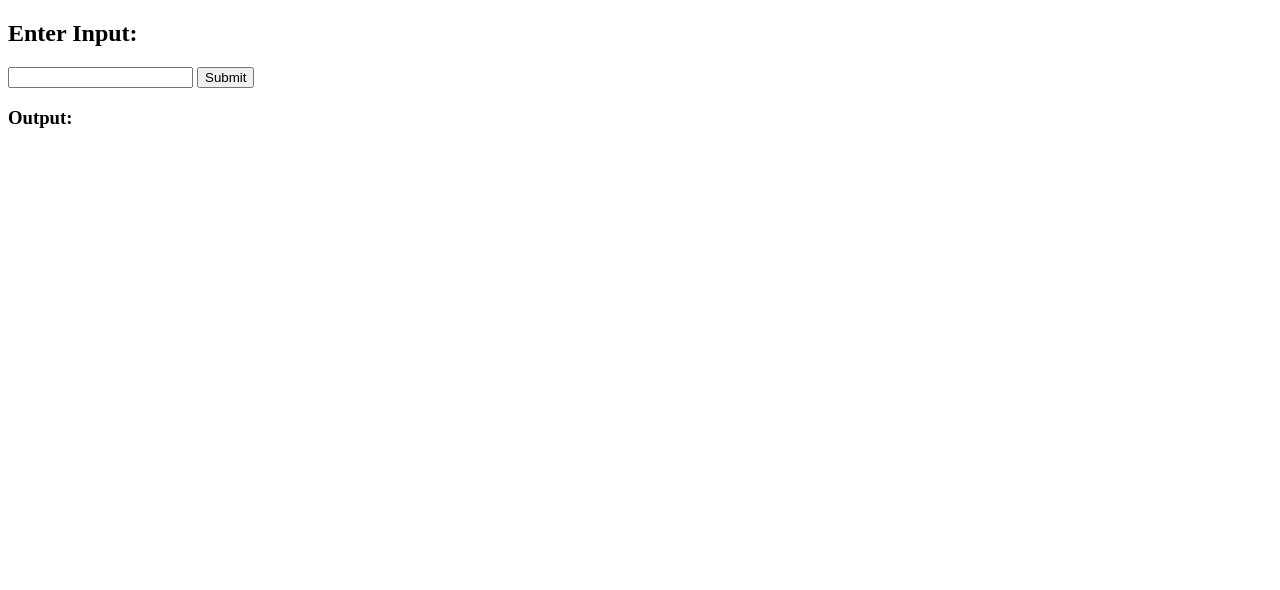
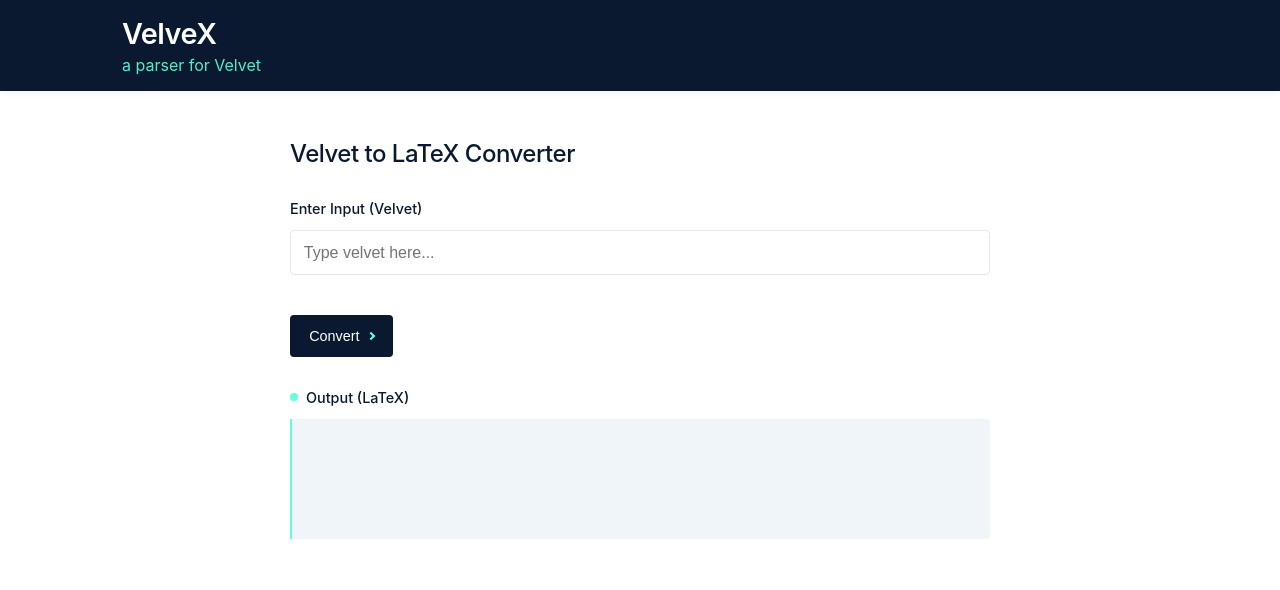
Before and after one commit to AtharvDubey12/velveX-cpp, a website: page public/index.html in a window 1280 px wide. Drawn offline with Linux system fonts and the light colour scheme.

```diff
--- a/public/index.html
+++ b/public/index.html
@@ -1,16 +1,40 @@
 <!DOCTYPE html>
-<html>
+<html lang="en">
 <head>
-    <title>C++ Processor</title>
+    <meta charset="UTF-8">
+    <meta name="viewport" content="width=device-width, initial-scale=1.0">
+    <title>VelveX</title>
+    <link rel="stylesheet" href="style.css">
 </head>
 <body>
-    <h2>Enter Input:</h2>
-    <input type="text" id="inputBox" />
-    <button onclick="submitInput()">Submit</button>
-    <h3>Output:</h3>
-    <p id="outputBox"></p>
+    <nav>
+        <div class="nav-container">
+            <div class="brand">VelveX</div>
+            <div class="headline">a parser for Velvet</div>
+        </div>
+    </nav>
 
-    <script src="script.js">
+    <main>
+        <div class="container">
+            <h1>Velvet to LaTeX Converter</h1>
+
+            <div class="input-container">
+                <label for="inputBox">Enter Input (Velvet)</label>
+                <input type="text" id="inputBox" placeholder="Type velvet here..." />
+            </div>
+
+            <button onclick="submitInput()">Convert</button>
+
+            <div class="output-container">
+                <div class="output-label">Output (LaTeX)</div>
+                <div id="outputBox">
+                </div>
+                <div class="loader"></div>
+            </div>
+        </div>
+    </main>
+
+        <script src="script.js">
     </script>
 </body>
 </html>
--- a/public/script.js
+++ b/public/script.js
@@ -1,5 +1,11 @@
 async function submitInput() {
         const input = document.getElementById('inputBox').value;
+        const outputContainer = document.querySelector('.output-container');
+
+        // Show loading indicator
+        outputContainer.classList.add('loading');
+
+        try {
             const res = await fetch('/process', {
                 method: 'POST',
                 headers: {'Content-Type': 'application/json'},
@@ -7,4 +13,10 @@
             });
             const text = await res.text();
             document.getElementById('outputBox').innerText = text;
+        } catch (error) {
+            document.getElementById('outputBox').innerText = 'Error processing request';
+        } finally {
+            // Hide loading indicator
+            outputContainer.classList.remove('loading');
         }
+    }
--- /dev/null
+++ b/public/style.css
@@ -0,0 +1,204 @@
+        :root {
+            --navy: #0a192f;
+            --green: #64ffda;
+            --white: #ffffff;
+            --light-gray: #f0f5f9;
+            --medium-gray: #e4e7eb;
+            --shadow: rgba(0, 0, 0, 0.05);
+        }
+
+        * {
+            margin: 0;
+            padding: 0;
+            box-sizing: border-box;
+        }
+
+        body {
+            font-family: -apple-system, BlinkMacSystemFont, 'Segoe UI', Roboto, Oxygen, Ubuntu, Cantarell, sans-serif;
+            background-color: var(--white);
+            color: var(--navy);
+            min-height: 100vh;
+            margin: 0;
+            padding: 0;
+        }
+
+        nav {
+            background-color: var(--navy);
+            width: 100%;
+            padding: 1rem 0;
+            box-shadow: 0 2px 8px var(--shadow);
+        }
+
+        .nav-container {
+            max-width: 1100px;
+            margin: 0 auto;
+            padding: 0 2rem;
+            display: flex;
+            flex-direction: column;
+            align-items: flex-start;
+        }
+
+        .brand {
+            color: var(--white);
+            font-size: 1.8rem;
+            font-weight: 600;
+            letter-spacing: -0.5px;
+        }
+
+        .headline {
+            color: var(--green);
+            font-size: 1rem;
+            font-weight: 400;
+            opacity: 0.9;
+            margin-top: 0.25rem;
+        }
+
+        main {
+            padding: 3rem 2rem;
+            display: flex;
+            justify-content: center;
+        }
+
+        .container {
+            width: 100%;
+            max-width: 700px;
+        }
+
+        h1 {
+            font-size: 1.5rem;
+            font-weight: 500;
+            margin-bottom: 2rem;
+            color: var(--navy);
+            letter-spacing: -0.5px;
+        }
+
+        .input-container {
+            margin-bottom: 2.5rem;
+        }
+
+        label {
+            display: block;
+            margin-bottom: 0.8rem;
+            font-size: 0.9rem;
+            font-weight: 500;
+            color: var(--navy);
+        }
+
+        input[type="text"] {
+            width: 100%;
+            padding: 0.8rem;
+            font-size: 1rem;
+            border: 1px solid var(--medium-gray);
+            border-radius: 4px;
+            background-color: var(--white);
+            transition: border 0.2s ease;
+        }
+
+        input[type="text"]:focus {
+            outline: none;
+            border-color: var(--green);
+            box-shadow: 0 0 0 2px rgba(100, 255, 218, 0.2);
+        }
+
+        button {
+            background-color: var(--navy);
+            color: var(--white);
+            border: none;
+            border-radius: 4px;
+            padding: 0.8rem 1.2rem;
+            font-size: 0.9rem;
+            cursor: pointer;
+            transition: all 0.2s ease;
+            display: inline-flex;
+            align-items: center;
+        }
+
+        button:hover {
+            background-color: rgba(10, 25, 47, 0.9);
+        }
+
+        button::after {
+            content: "";
+            display: inline-block;
+            width: 4px;
+            height: 4px;
+            border-right: 2px solid var(--green);
+            border-bottom: 2px solid var(--green);
+            transform: rotate(-45deg);
+            margin-left: 0.5rem;
+        }
+
+        .output-container {
+            margin-top: 2rem;
+        }
+
+        .output-label {
+            font-size: 0.9rem;
+            font-weight: 500;
+            margin-bottom: 0.8rem;
+            color: var(--navy);
+            display: flex;
+            align-items: center;
+        }
+
+        .output-label::before {
+            content: "";
+            display: inline-block;
+            width: 8px;
+            height: 8px;
+            background-color: var(--green);
+            margin-right: 0.5rem;
+            border-radius: 50%;
+        }
+
+        #outputBox {
+            background-color: var(--light-gray);
+            border-left: 2px solid var(--green);
+            padding: 1.2rem;
+            font-family: 'SF Mono', 'Consolas', 'Monaco', monospace;
+            font-size: 0.9rem;
+            min-height: 120px;
+            color: var(--navy);
+            border-radius: 0 4px 4px 0;
+            white-space: pre-wrap;
+            word-break: break-word;
+            position: relative;
+        }
+
+        .loader {
+            display: none;
+            position: absolute;
+            left: 50%;
+            top: 50%;
+            transform: translate(-50%, -50%);
+            width: 24px;
+            height: 24px;
+        }
+
+        .loader::after {
+            content: '';
+            display: block;
+            width: 24px;
+            height: 24px;
+            border-radius: 50%;
+            border: 3px solid var(--navy);
+            border-color: var(--navy) transparent var(--navy) transparent;
+            animation: loader 1.2s linear infinite;
+        }
+
+        @keyframes loader {
+            0% {
+                transform: rotate(0deg);
+            }
+            100% {
+                transform: rotate(360deg);
+            }
+        }
+
+        .loading #outputBox {
+            color: rgba(10, 25, 47, 0.3);
+        }
+
+        .loading .loader {
+            display: block;
+        }
```
Also changed, not shown: 3 other files. Lines whose indentation alone changed are shown as unchanged.
